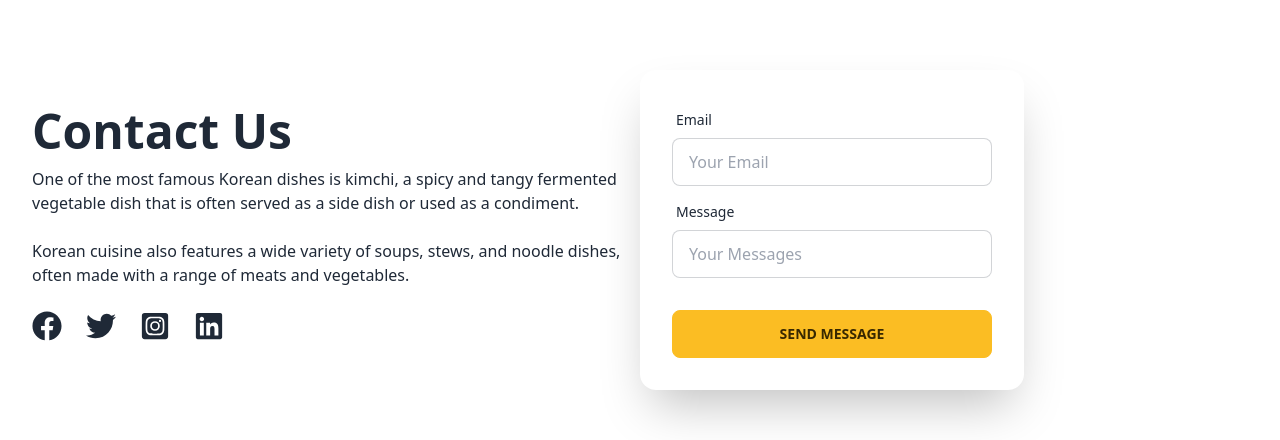
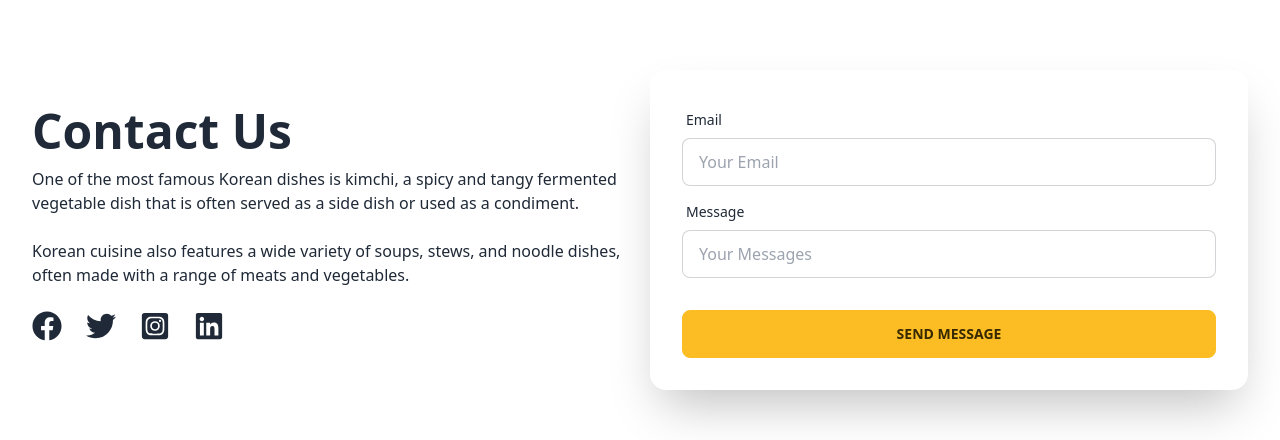
Before and after one commit to muhiminulalvi/THE_KOREAN_CUISINE, a React (Vite) app: page / in a window 1280 px wide. Shown: the part 1898-2338 px from the top of the page. Built offline with nearby package versions, Linux system fonts and the light colour scheme; no server answers.

Commit message:
revision

```diff
--- a/src/pages/Home/Home.jsx
+++ b/src/pages/Home/Home.jsx
@@ -112,7 +112,7 @@ const Home = () => {
       </div>
       <div className=" py-14">
         <div className="px-4 py-5 mx-auto sm:max-w-xl md:max-w-full lg:max-w-screen-xl md:px-24 lg:px-8">
-          <div className="grid grid-cols-1 md:grid-cols-2 items-center justify-center">
+          <div className="grid grid-cols-1 md:grid-cols-2 items-center justify-center gap-5">
             <div>
               <h1 className="font-bold text-5xl">Contact Us</h1>
               <p className="font-medium py-3">
@@ -129,8 +129,8 @@ const Home = () => {
                 <FaInstagramSquare size={30} /> <FaLinkedin size={30} />
               </div>
             </div>
-            <div className="card flex-shrink-0 w-full max-w-sm shadow-2xl bg-base-100">
-              <div className="card-body">
+            <div className="card flex-shrink-0 w-full  shadow-2xl bg-base-100">
+              <div className="card-body text-center">
                 <div className="form-control">
                   <label className="label">
                     <span className="label-text">Email</span>
```
